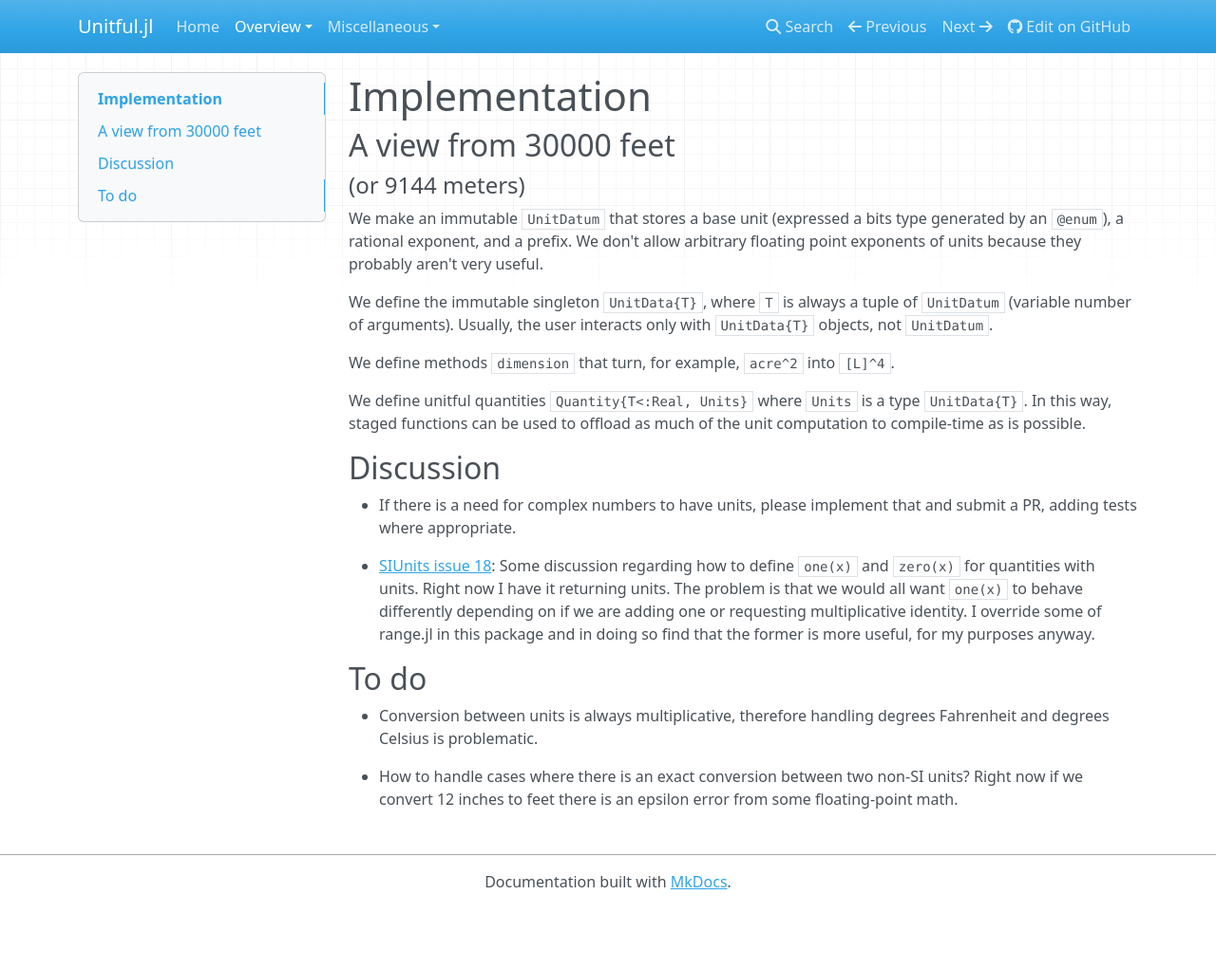
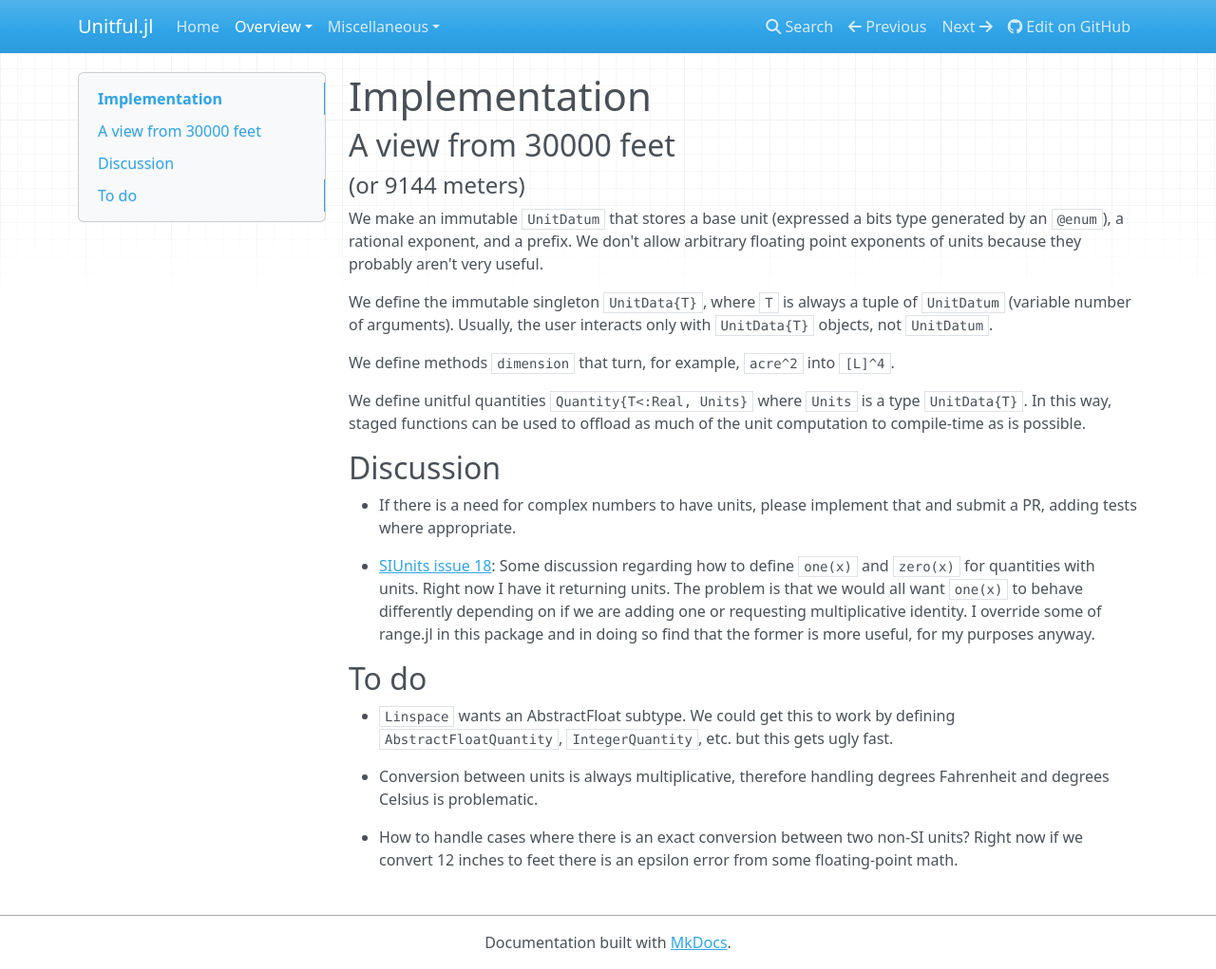
Before and after one commit to PainterQubits/Unitful.jl, an MkDocs documentation site: the page built from docs/implementation.md, in a window 1280 px wide and 1021 px high. Shown: the whole window at 95% size. Built offline with MkDocs 1.6.1, drawn with Linux system fonts in a browser that asks for light colours; nearby versions of some CDN libraries; old or Windows-style settings are respelled for this version of MkDocs.

Commit message:
Linspace

```diff
--- a/docs/implementation.md
+++ b/docs/implementation.md
@@ -31,6 +31,9 @@ is more useful, for my purposes anyway.
 
 ## To do
 
+- `Linspace` wants an AbstractFloat subtype. We could get this to work by defining
+  `AbstractFloatQuantity`, `IntegerQuantity`, etc. but this gets ugly fast.
+
 - Conversion between units is always multiplicative, therefore handling
 degrees Fahrenheit and degrees Celsius is problematic.
 
```
